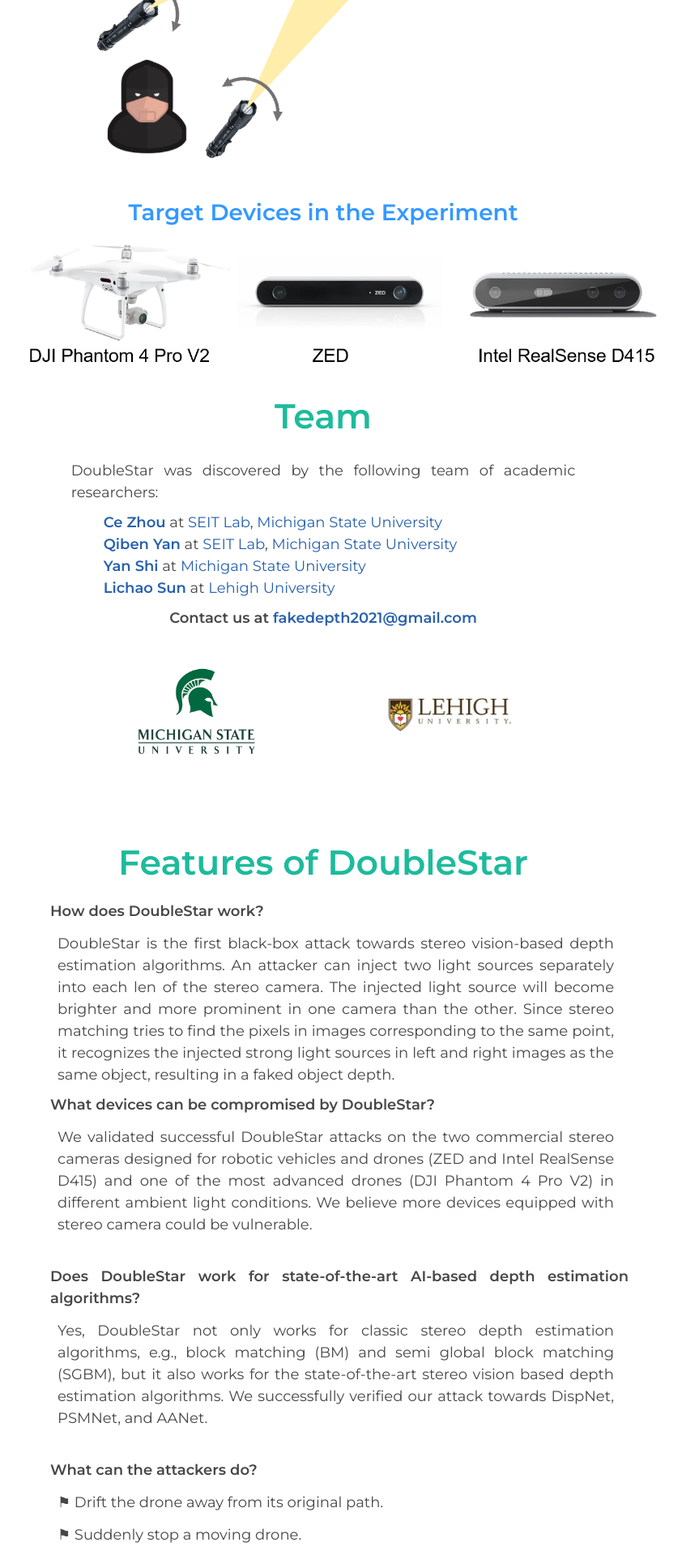
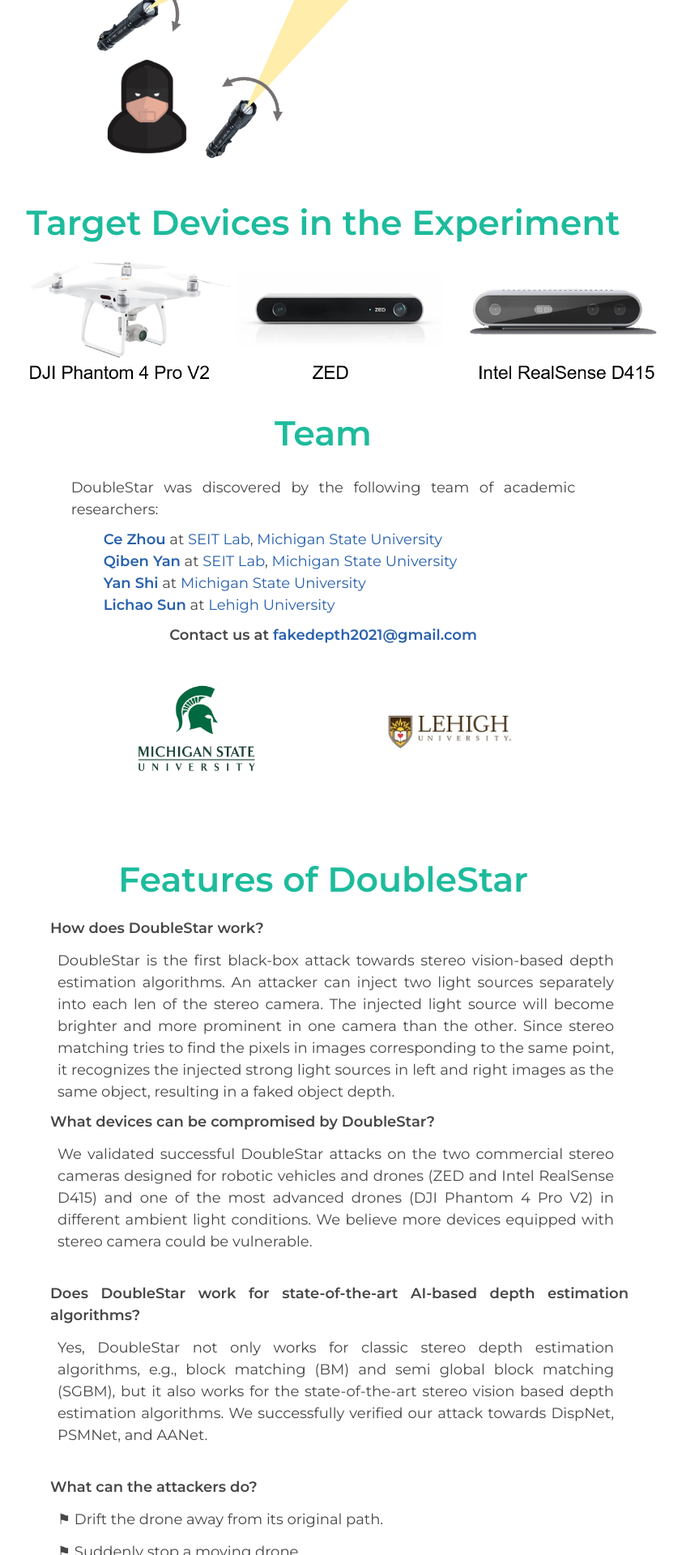
Before and after one commit to fakedepth/doublestar.github.io, a Jekyll site: the page built from index.md, in a window 1280 px wide. Shown: the part 1111-3031 px from the top of the page at 81% size, without its empty margins (241-1083 px from the left). Built offline with Jekyll 4.4.1, drawn with Linux system fonts in a browser that asks for light colours.

Commit message:
Thu Jan 20 12:04:09 EST 2022

```diff
--- a/_layouts/default.html
+++ b/_layouts/default.html
@@ -56,7 +56,7 @@ conditions. our experimental results show that DoubleStar creates fake depth up
 
 			<img width = "600px" src="DoubleStar.png" alt="doublestar">
 			<br>
-			<h2>Target Devices in the Experiment</h2>
+			<h1>Target Devices in the Experiment</h1>
 				<img width = "800px" src="devices.png" alt="device">
 
 
```
